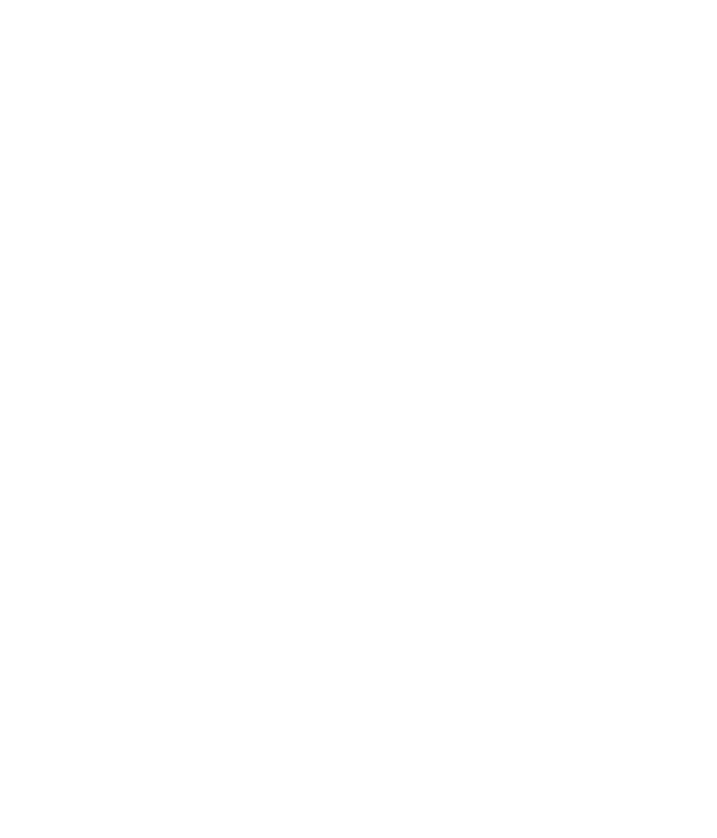
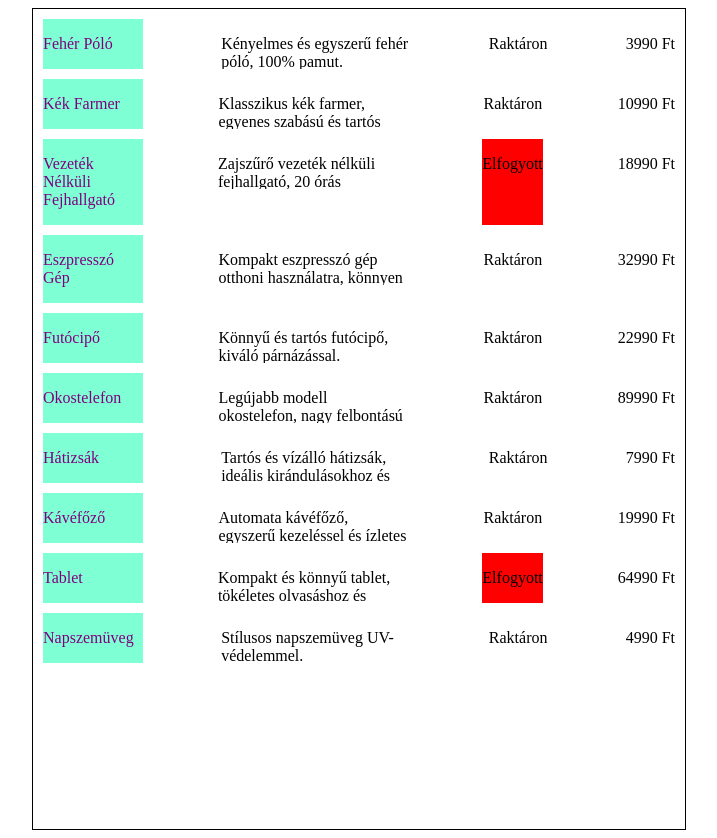
Before and after one commit to reszegiroland01/WebShop, a plain HTML site: page index.html in a window 1280 px wide. Shown: the whole page, without its empty margins (281-998 px from the left). Before the commit the page ends 800 px from the top, so only its background shows below. Drawn offline with Linux system fonts and the light colour scheme.

Commit message:
layout with data

```diff
--- a/index.html
+++ b/index.html
@@ -5,8 +5,12 @@
     <meta name="viewport" content="width=device-width, initial-scale=1.0">
     <title>WebShop</title>
     <link rel="stylesheet" href="style.css">
+
 </head>
 <body>
+    <div class="container" id="container">
 
+    </div>
+    <script src="index.js"></script>
 </body>
 </html>
--- a/index.js
+++ b/index.js
@@ -0,0 +1,110 @@
+const products = [
+    {
+      id: 1,
+      name: "Fehér Póló",
+      price: 3990,
+      description: "Kényelmes és egyszerű fehér póló, 100% pamut.",
+      category: "Ruházat",
+      inStock: true,
+      image: "feher-polo.jpg"
+    },
+    {
+      id: 2,
+      name: "Kék Farmer",
+      price: 10990,
+      description: "Klasszikus kék farmer, egyenes szabású és tartós anyagból.",
+      category: "Ruházat",
+      inStock: true,
+      image: "kek-farmer.jpg"
+    },
+    {
+      id: 3,
+      name: "Vezeték Nélküli Fejhallgató",
+      price: 18990,
+      description: "Zajszűrő vezeték nélküli fejhallgató, 20 órás üzemidővel.",
+      category: "Elektronika",
+      inStock: false,
+      image: "vezeteknelkuli-fejhallgato.jpg"
+    },
+    {
+      id: 4,
+      name: "Eszpresszó Gép",
+      price: 32990,
+      description: "Kompakt eszpresszó gép otthoni használatra, könnyen kezelhető és tisztítható.",
+      category: "Háztartási Gépek",
+      inStock: true,
+      image: "eszpresszo-gep.jpg"
+    },
+    {
+      id: 5,
+      name: "Futócipő",
+      price: 22990,
+      description: "Könnyű és tartós futócipő, kiváló párnázással.",
+      category: "Ruházat",
+      inStock: true,
+      image: "futocipo.jpg"
+    },
+    {
+      id: 6,
+      name: "Okostelefon",
+      price: 89990,
+      description: "Legújabb modell okostelefon, nagy felbontású kijelzővel és gyors processzorral.",
+      category: "Elektronika",
+      inStock: true,
+      image: "okostelefon.jpg"
+    },
+    {
+      id: 7,
+      name: "Hátizsák",
+      price: 7990,
+      description: "Tartós és vízálló hátizsák, ideális kirándulásokhoz és mindennapi használatra.",
+      category: "Kiegészítők",
+      inStock: true,
+      image: "hatizsak.jpg"
+    },
+    {
+      id: 8,
+      name: "Kávéfőző",
+      price: 19990,
+      description: "Automata kávéfőző, egyszerű kezeléssel és ízletes kávéval.",
+      category: "Háztartási Gépek",
+      inStock: true,
+      image: "kavefozo.jpg"
+    },
+    {
+      id: 9,
+      name: "Tablet",
+      price: 64990,
+      description: "Kompakt és könnyű tablet, tökéletes olvasáshoz és szórakozáshoz.",
+      category: "Elektronika",
+      inStock: false,
+      image: "tablet.jpg"
+    },
+    {
+      id: 10,
+      name: "Napszemüveg",
+      price: 4990,
+      description: "Stílusos napszemüveg UV-védelemmel.",
+      category: "Kiegészítők",
+      inStock: true,
+      image: "napszemuveg.jpg"
+    }
+  ];
+
+
+function fo()
+{
+    let item = ''
+    products.map((product)=>{
+        item += '<div class="row">'
+        item += '<div class="productName"><p>'+product.name+'</p></div>'
+        item += '<div class="productDescription"><p>'+product.description+'</p></div>'
+        item += '<div class="productInstock '+(product.inStock === true? "" : "Red")+'"><p>' + (product.inStock === true ? "Raktáron" : "Elfogyott") + '</p></div>';
+        item += '<div class="productPrice"><p>'+product.price+" Ft"+'</p></div>'
+        item += '</div>'
+    })
+    document.getElementById("container").innerHTML=item
+
+
+}
+fo()
--- a/style.css
+++ b/style.css
@@ -0,0 +1,30 @@
+.container{
+    margin: auto;
+    width: 50%;
+    border: 1px solid black;
+    padding: 10px;
+    height: 100vh;
+    display: flex;
+    flex-direction: column;
+    gap: 10px;
+}
+
+.productName{
+    background-color: aquamarine;
+    color:purple;
+    width:100px
+
+}
+.productDescription{
+    width: 30%;
+    overflow: hidden;
+    height: 50px;
+}
+.row{
+    display: flex;
+    justify-content: space-between;
+
+}
+.Red{
+    background-color: red;
+}
```
